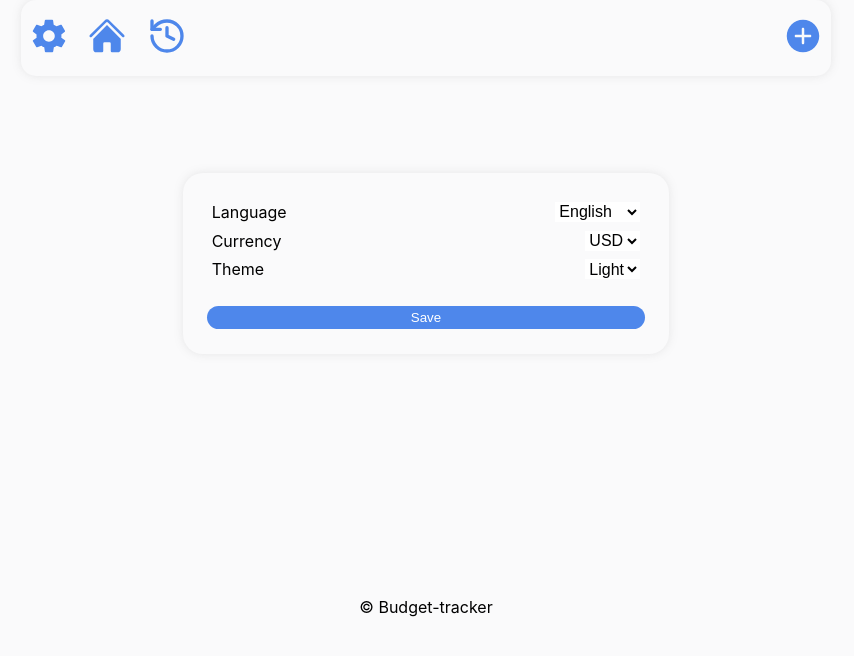
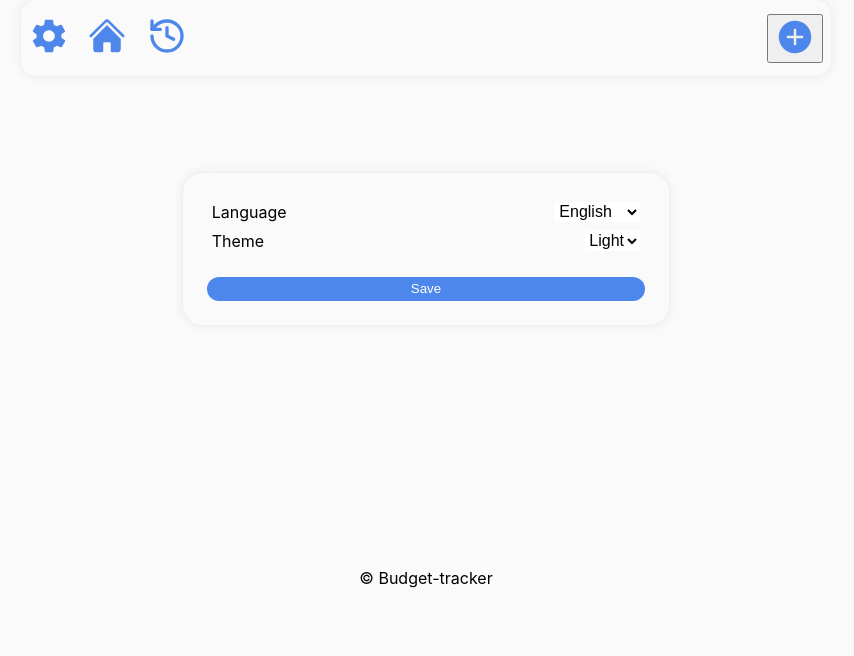
Before and after one commit to HuzataKaterina/Budget-app, a React (Create React App) app: page /settings in a window 1280 px wide. Shown: the top 656 px of the page, without its empty margins (214-1068 px from the left). Built offline with nearby package versions, Linux system fonts and the light colour scheme.

Commit message:
created modal

```diff
--- a/public/index.html
+++ b/public/index.html
@@ -29,15 +29,7 @@
   <body>
     <noscript>You need to enable JavaScript to run this app.</noscript>
     <div id="root"></div>
-    <!--
-      This HTML file is a template.
-      If you open it directly in the browser, you will see an empty page.
+    <div id="root-modal"></div>
 
-      You can add webfonts, meta tags, or analytics to this file.
-      The build step will place the bundled scripts into the <body> tag.
-
-      To begin the development, run `npm start` or `yarn start`.
-      To create a production bundle, use `npm run build` or `yarn build`.
-    -->
   </body>
 </html>
--- a/src/App.js
+++ b/src/App.js
@@ -5,6 +5,7 @@ import HomePage from "./components/HomePage";
 import SettingsPage from "./components/SettingsPage";
 import HistoryPage from "./components/HistoryPage";
 import styled from "styled-components";
+import { useState } from "react";
 
 const Container = styled.main`
   width: 810px;
@@ -16,6 +17,7 @@ const Container = styled.main`
 `;
 
 function App() {
+
   return (
     <div className="App">
       <Container>
@@ -28,6 +30,7 @@ function App() {
         </Routes>
       </Container>
     </div>
+
   );
 }
 
--- a/src/components/CurrentDetailsBudget.js
+++ b/src/components/CurrentDetailsBudget.js
@@ -75,7 +75,7 @@ const CurrentDetailsBudget = () => {
           </Button>
         </ContainerButtons>
 
-        {/* {buttonClicked !== "converter" && (
+        {buttonClicked !== "converter" && (
           <ContainerGrapf>
             <CurrentGrapf />
             <CurrentGrapf />
@@ -88,8 +88,8 @@ const CurrentDetailsBudget = () => {
           <Container>
             <Converter />
           </Container>
-        )} */}
-        <FormNewTransaction/>
+        )}
+        {/* <FormNewTransaction/> */}
       </>
     </Wrapper>
   );
--- a/src/components/FormNewTransaction.js
+++ b/src/components/FormNewTransaction.js
@@ -1,7 +1,10 @@
 import React, { useEffect, useState } from "react";
 import styled from "styled-components";
 
-const Container = styled.section``;
+const Container = styled.section`
+width: 60%;
+margin: auto;
+`;
 const Form = styled.form`
   width: 90%;
   display: flex;
--- a/src/components/Header.js
+++ b/src/components/Header.js
@@ -1,9 +1,10 @@
-import React from "react";
+import React, { useState } from "react";
 import styled from "styled-components";
 import Settings from "./Settings";
 import Novigation from "./novigation/Novigation";
 import { IoIosAddCircle } from "react-icons/io";
 import { IoMdSettings } from "react-icons/io";
+import  Modal from "../components/Modal";
 
 const Conteiner = styled.header`
   grid-column: 1/6;
@@ -35,6 +36,8 @@ const Link = styled.a`
   }
 `;
 const Header = () => {
+  const [isFormOpen, setIsFormOpen] = useState(false);
+
   return (
     <>
       <Conteiner>
@@ -43,13 +46,15 @@ const Header = () => {
             <IoMdSettings size={40} color="#4e87eb" />
           </Link>
         </ContainerSettings>
-        {/* <Settings/> */}
 
         <Novigation />
         <ConteinerAdd>
-          <IoIosAddCircle size={40} color="#4e87eb" />
+          <button onClick={() => setIsFormOpen(true)}>
+            <IoIosAddCircle size={40} color="#4e87eb" />
+          </button>
         </ConteinerAdd>
       </Conteiner>
+      {isFormOpen && <Modal></Modal>}
     </>
   );
 };
--- a/src/components/SettingsPage.js
+++ b/src/components/SettingsPage.js
@@ -20,7 +20,8 @@ const Select = styled.select`
   border: none;
   background-color: #fff;
 `;
-const Option = styled.option``;
+const Option = styled.option`
+`;
 const Label = styled.label`
   font-size: 1em;
 `;
@@ -50,13 +51,6 @@ const SettingsPage = () => {
           </Select>
         </Div>
         <Div>
-          <Label>Currency</Label>
-          <Select>
-            <Option>USD</Option>
-            <Option>UHR</Option>
-          </Select>
-        </Div>
-        <Div>
           <Label>Theme</Label>
           <Select>
             <Option>Light</Option>
--- a/src/index.js
+++ b/src/index.js
@@ -14,7 +14,4 @@ root.render(
   </BrowserRouter>
 );
 
-// If you want to start measuring performance in your app, pass a function
-// to log results (for example: reportWebVitals(console.log))
-// or send to an analytics endpoint. Learn more: https://bit.ly/CRA-vitals
 reportWebVitals();
```
Lines whose indentation alone changed are shown as unchanged.
